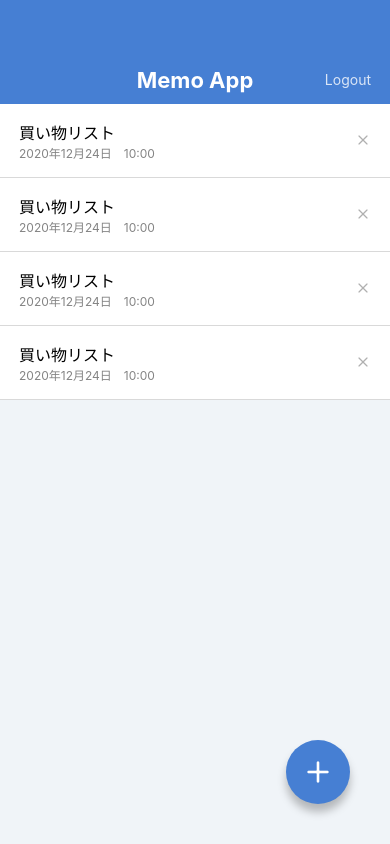
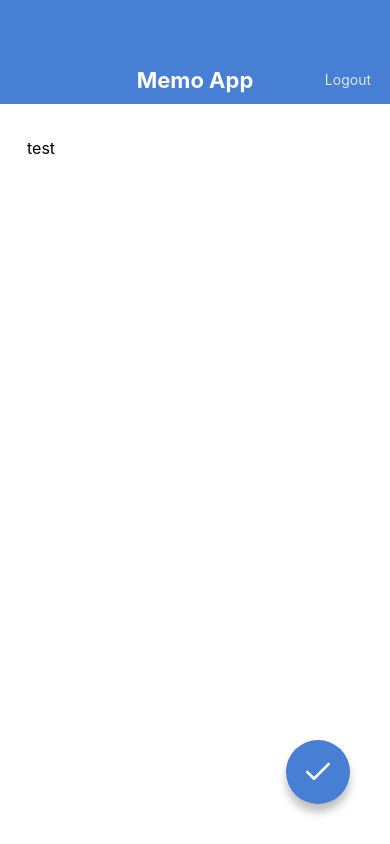
Before and after one commit to kawasaki75/MemoApp3, a React Native app: screen / in a window 390 px wide. Built offline with nearby package versions, Linux system fonts and the light colour scheme.

Commit message:
Create MomoEditScreen

```diff
--- a/App.jsx
+++ b/App.jsx
@@ -1,10 +1,12 @@
 import React from 'react';
 
-import MemoListScreen from './src/screens/MemoListScreen';
+// import MemoListScreen from './src/screens/MemoListScreen';
 // import MemoDetailScreen from './src/screens/MemoDetailScreen';
+// import MemoEditScreen from './src/screens/MemoEditScreen';
+import MemeCreateScreen from './src/screens/MemoCreateScreen';
 
 export default function App() {
   return (
-  <MemoListScreen />
+  <MemeCreateScreen />
   );
 }
--- /dev/null
+++ b/src/screens/MemoCreateScreen.jsx
@@ -0,0 +1,35 @@
+import React from 'react';
+import {View,TextInput,StyleSheet, KeyboardAvoidingView,
+} from 'react-native';
+
+import AppBar from '../components/AppBar';
+import CircleButton from '../components/CircleButton'
+
+export default function MemoCreateScreen() {
+    return (
+        <KeyboardAvoidingView style={styles.container} behavior="height">
+            <AppBar />
+            <View style={styles.inputContainer}>
+                <TextInput value="test" multiline style={styles.input} />
+            </View>
+            <CircleButton name="check" />
+        </KeyboardAvoidingView>
+    );
+   }
+
+const styles = StyleSheet.create({
+   container: {
+        flex:1,
+    },
+   inputContainer: {
+    paddingHorizontal: 27,
+    paddingVertical: 32,
+    flex: 1,
+   },
+   input: {
+    flex: 1,
+    textAlignVertical: 'top',
+    fontSize: 16,
+    lineHeight:24,
+   },
+   });
--- /dev/null
+++ b/src/screens/MemoEditScreen.jsx
@@ -0,0 +1,35 @@
+import React from 'react';
+import {View,TextInput,StyleSheet, KeyboardAvoidingView,
+} from 'react-native';
+
+import AppBar from '../components/AppBar';
+import CircleButton from '../components/CircleButton'
+
+export default function MemoEditScreen() {
+    return (
+        <KeyboardAvoidingView style={styles.container} behavior="height">
+            <AppBar />
+            <View style={styles.inputContainer}>
+                <TextInput value="買い物リスト" multiline style={styles.input} />
+            </View>
+            <CircleButton name="check" />
+        </KeyboardAvoidingView>
+    );
+   }
+
+const styles = StyleSheet.create({
+   container: {
+        flex:1,
+    },
+   inputContainer: {
+    paddingHorizontal: 27,
+    paddingVertical: 32,
+    flex: 1,
+   },
+   input: {
+    flex: 1,
+    textAlignVertical: 'top',
+    fontSize: 16,
+    lineHeight:24,
+   },
+   });
```
